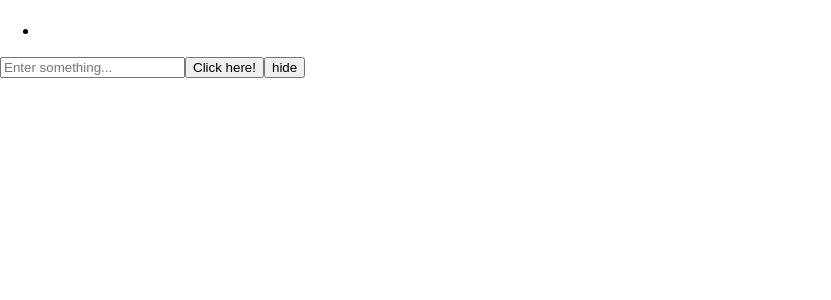
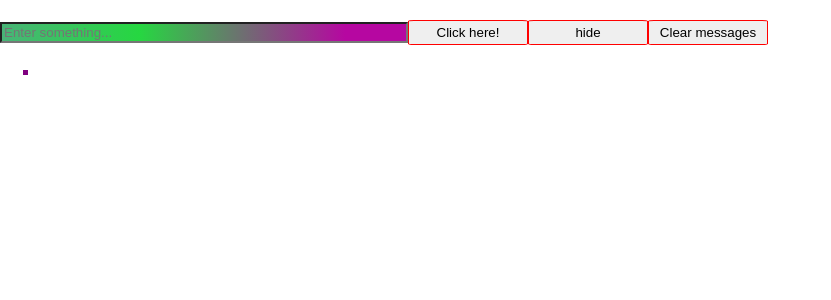
Before and after one commit to alendrial/react-gb, a React (Create React App) app: page / in a window 1280 px wide. Both pictures are taken after a click on the button "Click here!". Shown: the top 300 px of the page, without its empty margins (0-831 px from the left). Built offline with nearby package versions, Linux system fonts and the light colour scheme.

Commit message:
Version-2

```diff
--- a/src/App.css
+++ b/src/App.css
@@ -38,6 +38,21 @@
   }
 }
 
-.Form {
+.form {
+  margin: 0 auto;
+}
 
+button {
+  border: 1px solid red;
+  border-radius: 5%;
+  width: 120px;
+  height: 25px;
 }
+
+
+
+input {
+  width: 400px;
+  background: rgb(72,180,119);
+  background: linear-gradient(90deg, rgba(72,180,119,1) 0%, rgba(38,215,65,1) 34%, rgba(182,7,161,1) 85%);
+}
--- a/src/App.jsx
+++ b/src/App.jsx
@@ -1,6 +1,6 @@
 import React from 'react';
 import './App.css';
-import Form from './Components/FormFunc/Form'
+import { Form } from './Components/FormFunc/Form'
 
 
 export const App = () => {
--- a/src/Components/FormFunc/Form.jsx
+++ b/src/Components/FormFunc/Form.jsx
@@ -1,9 +1,9 @@
 import React, { useState, Fragment } from 'react';
 import { Input } from './Input';
 import { Button } from './Button';
-import Message from './Message';
+import { Message } from './Message';
 
-const Form = () => {
+export const Form = () => {
      const styles = {
          ul: {},
      }
@@ -24,15 +24,12 @@ const Form = () => {
     }
 
     return <Fragment>
-        {visible && <ul styles = {styles.ul}>
-        {messages.map((message) =>
-        <li>{message}</li>)}
-        </ul>}
+
         <Input change={handleChange} value={value}/>
-        <Button name={name} click={handleClick} type='submit'/>
-        <button onClick={() => setVisible(!visible)}>{visible ? 'hide' : 'show'}</button>
+        <Button className="add-btn" name={name} click={handleClick} type='submit'/>
+        <button className="hide-btn" onClick={() => setVisible(!visible)}>{visible ? 'hide' : 'show'}</button>
+        <button className="rm-btn" onClick={() => setMessages([])}>Clear messages</button>
+        {visible && <Message post={messages}/>}
     </Fragment>
 
 }
-
-export default Form
--- a/src/Components/FormFunc/Message.jsx
+++ b/src/Components/FormFunc/Message.jsx
@@ -1,10 +1,21 @@
 import React from 'react';
 
-const Message = (props) => {
+export const Message = (props) => {
+
+    const styles = {
+        ul: {
+            listStyle: 'square',
+
+        },
+        li: {
+            color: 'purple',
+        }
+    }
     return (
-        <p className="message">
-            {props.message}
-        </p>
+        <ul style={styles.ul} className="msg-block">
+            {props.post.map((message) => (
+              <li style={styles.li}>{message}</li>
+            ))}
+        </ul>
     )
 }
-export default Message
```
Also changed, not shown: src/Components/FormClass/Form.jsx (+7 -9 lines), src/Components/FormClass/Message.jsx (+21 -7 lines).
